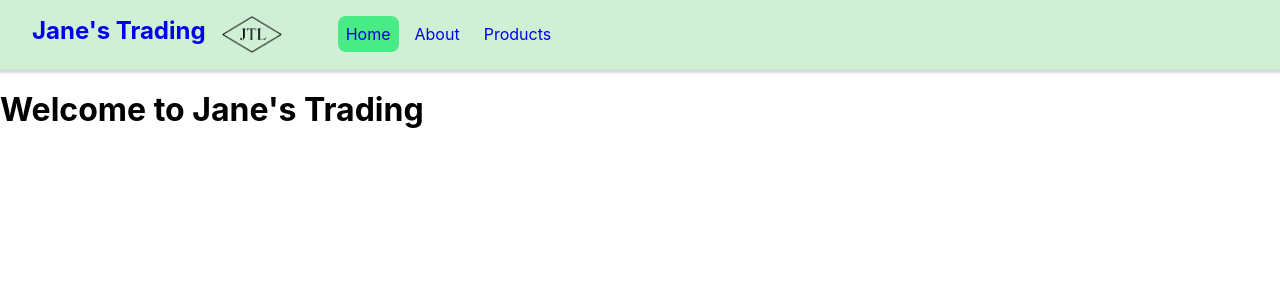
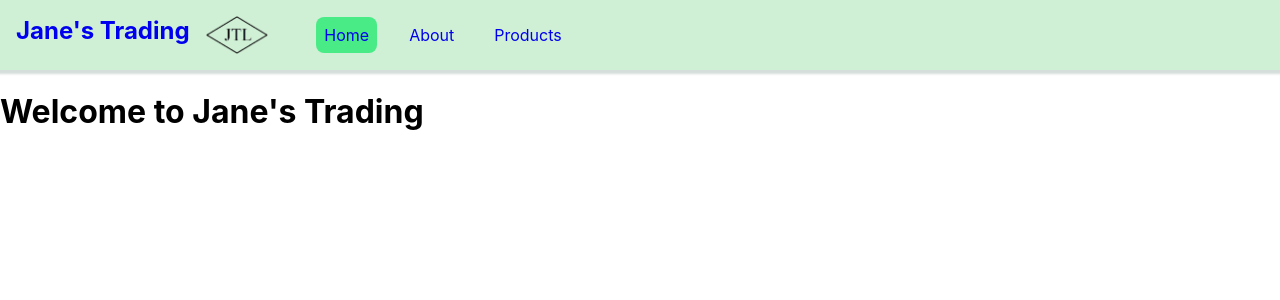
Before and after one commit to Meateater02/Jtl, a React (Create React App) app: page / in a window 1280 px wide. Shown: the top 300 px of the page. Built offline with nearby package versions, Linux system fonts and the light colour scheme.

Commit message:
Done: fixed menu container

```diff
--- a/src/components/Navbar.css
+++ b/src/components/Navbar.css
@@ -10,44 +10,45 @@ nav {
 .logo-container {
     display: flex;
     padding: 1rem;
-    /* margin: 1rem; */
 }
 
 .menu-container {
     display: flex;
-    /* gap: 1rem; */
+    gap: 1rem;
     text-align: center;
-    /* background-color: red; */
 }
 
 .company-name {
     font-size: 1.5rem;
     text-decoration: none;
     font-weight: bold;
+}
+
+img {
+    position: relative;
+    height: 2.4rem;
     padding: 0 1rem;
 }
 
 nav ul {
     display: flex;
     gap: 0.5rem;
+    padding: 0;
+    margin: 0.5rem;
 }
 
 nav ul li {
     display: block;
     border-radius: 0.5rem;
     text-decoration: none;
-    /* margin: 0 1rem; */
 }
+
 nav ul li a {
     display: block;
     padding: 0.5rem;
+    margin: 0 0.5rem;
     border-radius: 0.5rem;
     text-decoration: none;
-}
-
-img {
-    position: relative;
-    height: 2.3rem;
 }
 
 .active {
@@ -66,6 +67,7 @@ nav .hamburger {
     justify-content: space-between;
     width: 2.25rem;
     height: 2rem;
+    padding: 0 1rem;
 }
 
 nav .hamburger span {
@@ -75,7 +77,7 @@ nav .hamburger span {
     border-radius: 0.2rem;
 }
 
-@media (max-width: 620px) {
+@media (max-width: 560px) {
     nav .hamburger {
         display: flex;
     }
@@ -87,24 +89,16 @@ nav .hamburger span {
 
     .menu-container {
         width: 100%;
-        /* background-color: red; */
     }
 
     nav ul {
         display: none;
         flex-direction: column;
         width: 100%;
-        margin-bottom: 0.25rem;
     }
 
     nav ul li {
         width: 100%;
-        text-align: center;
-    }
-
-    nav ul li a {
-        margin: 0 0.5rem;
-        align-items: start;
     }
 
     nav ul.open {
```
